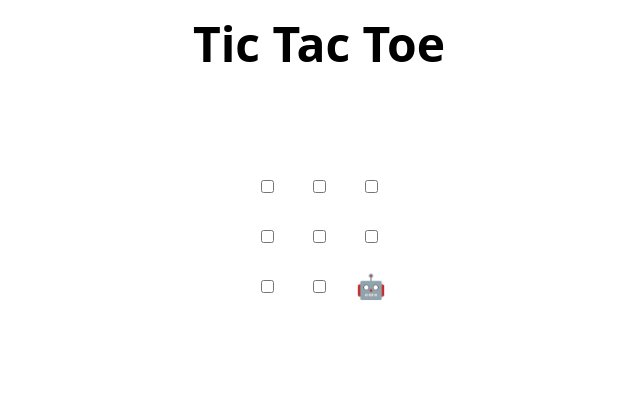
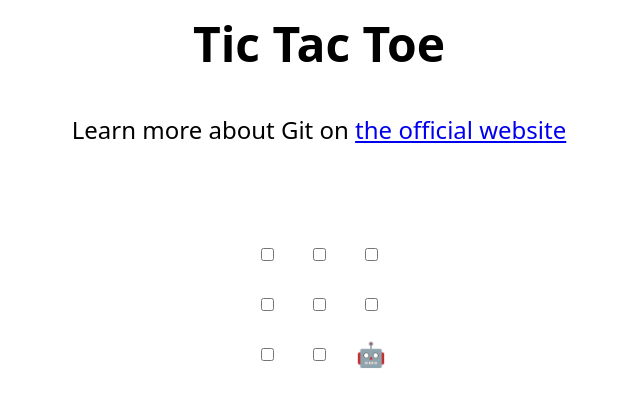
Before and after one commit to eokogu86/github-schoolcls, a plain HTML site: page index.html in a window 1280 px wide. Shown: the whole page, without its empty margins (321-961 px from the left). Drawn offline with Linux system fonts and the light colour scheme.

Commit message:
modified doc line 47.

```diff
--- a/index.html
+++ b/index.html
@@ -44,6 +44,7 @@
     <td><input type="checkbox" /></td>
     <td><input type="checkbox" /></td>
     <td><input type="checkbox" /></td>
+    <p>Learn more about Git on <a href="https://git-scm.com/book/en/v2"> the official website</a></p>
   </tr>
 </table>
 
```
